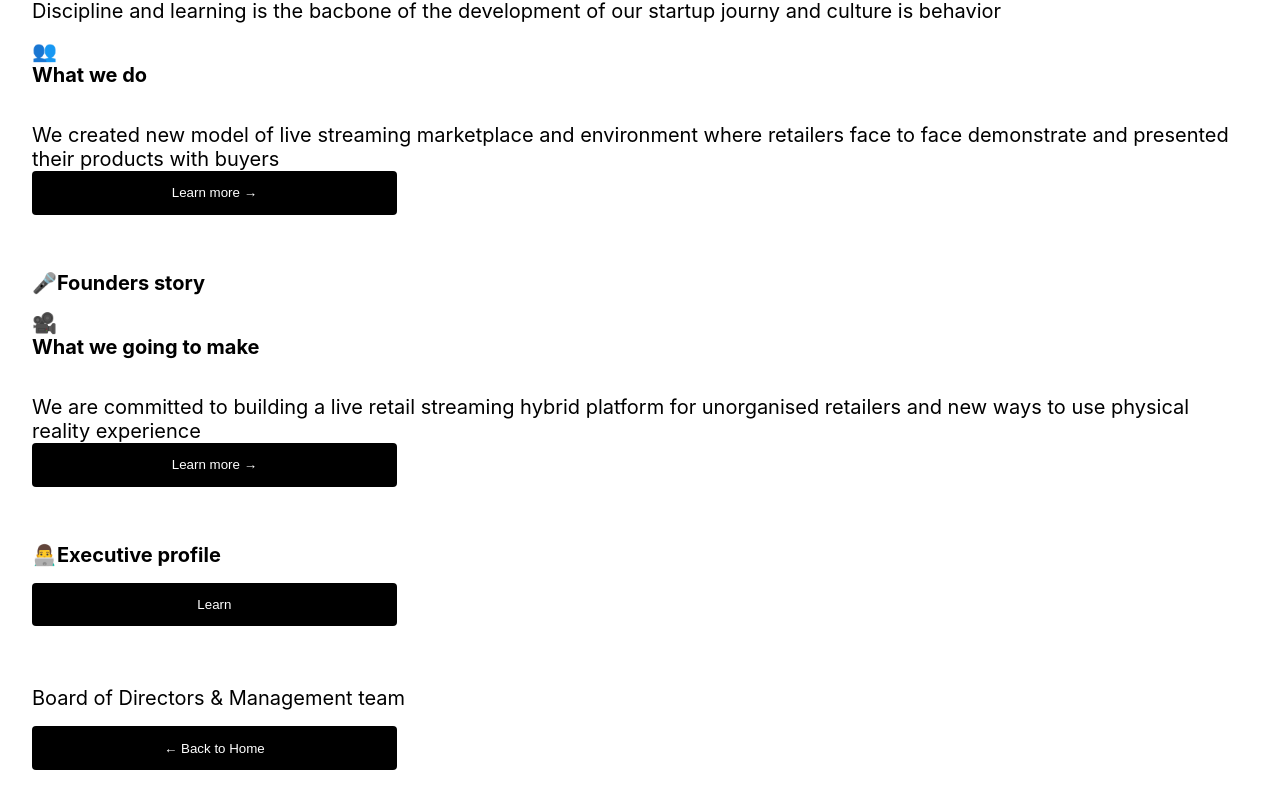
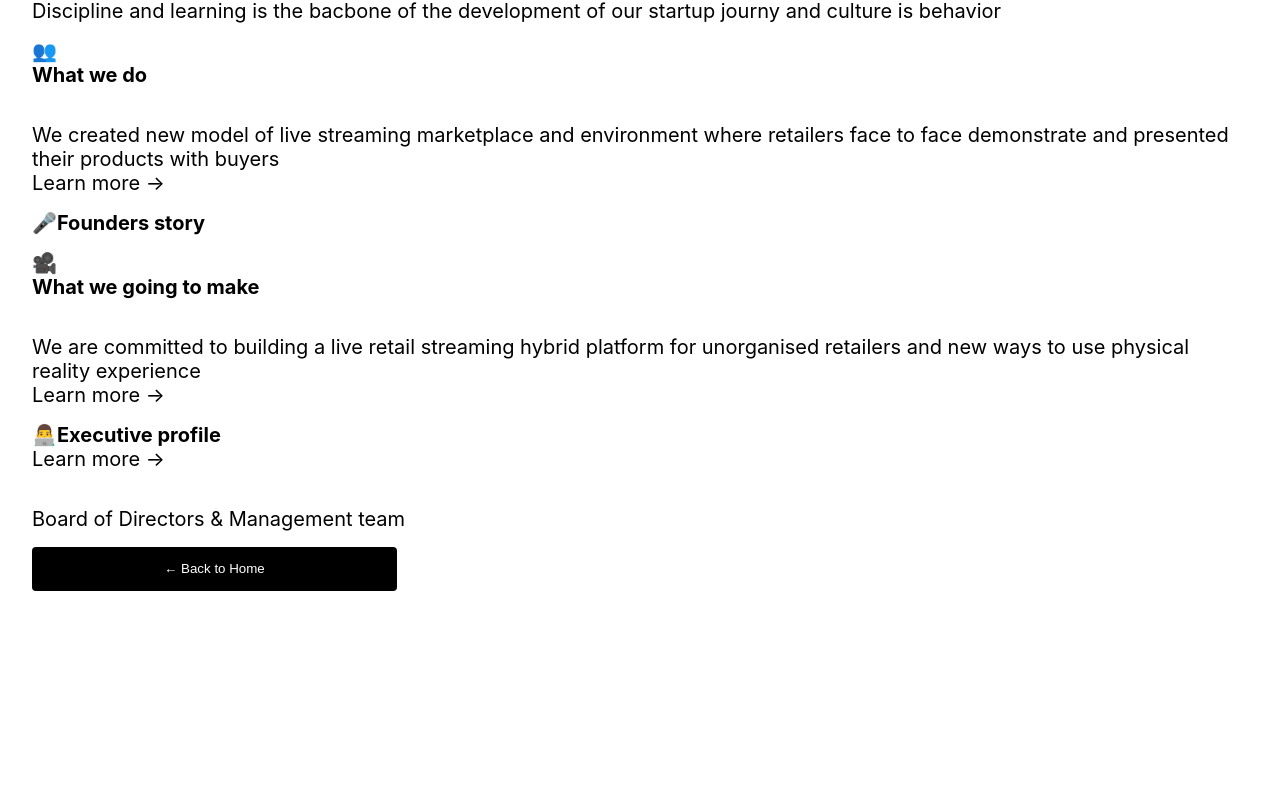
Before and after one commit to rammurmu/next, a Next.js app: page /about in a window 1280 px wide. Shown: the part 645-1454 px from the top of the page. After the commit the page ends 1356 px from the top, so only its background shows below. Built offline with nearby package versions, Linux system fonts and the light colour scheme.

Commit message:
Update about.js

```diff
--- a/pages/about.js
+++ b/pages/about.js
@@ -42,7 +42,7 @@ export default function About() {
         <br />
         <p className={styles.p}>We created new model of live streaming marketplace and environment where retailers face to face demonstrate and presented their products with buyers
        <br />
-       <button type="button" className={styles.button}>Learn more &rarr;</button></p>
+       Learn more &rarr;</p>
 
         <p className={ styles.p}><b>🎤Founders story</b></p>
 
@@ -50,11 +50,11 @@ export default function About() {
         <br />
         <p className={styles.p}>We are committed to building a live retail streaming hybrid platform for unorganised retailers and new ways to use physical reality experience
         <br />
-         <button type="button" className={styles.button}>Learn more &rarr;</button></p>
+         Learn more &rarr;</p>
 
-         <p className={styles.p}><b>👨‍💻Executive profile</b></p>
-
-            <button type="button" className={styles.button}>Learn</button>
+         <p className={styles.p}><b>👨‍💻Executive profile</b>
+         <br />
+          Learn more &rarr;</p>
 
 
          <br />
```
